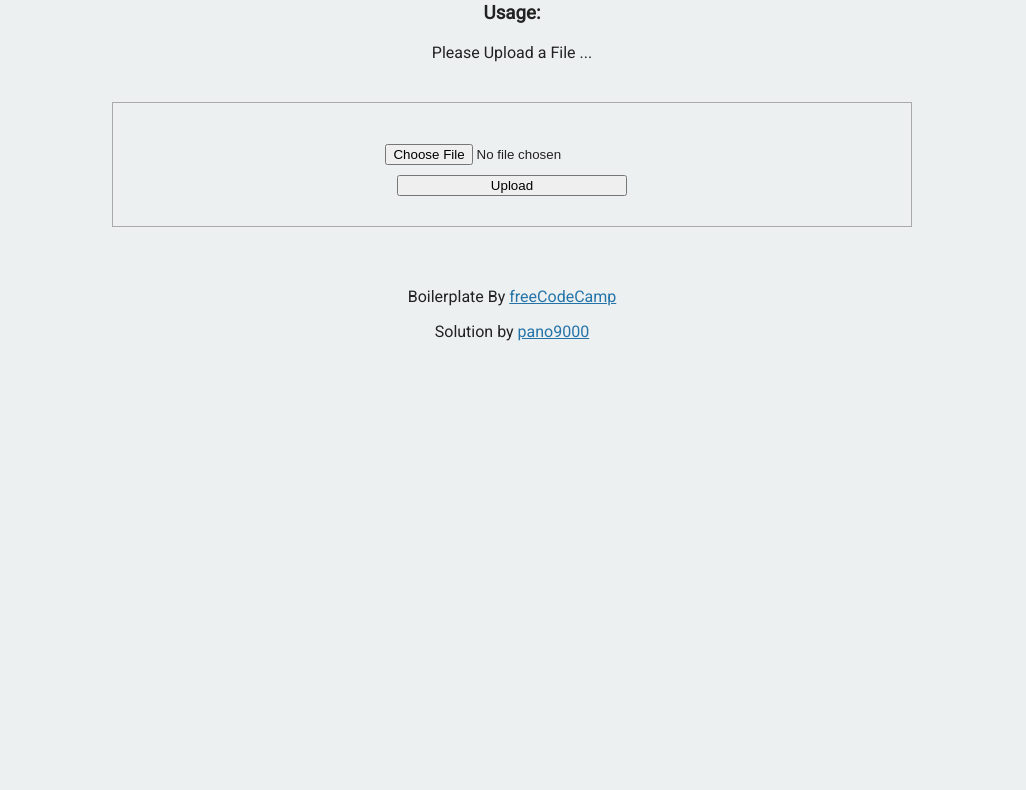
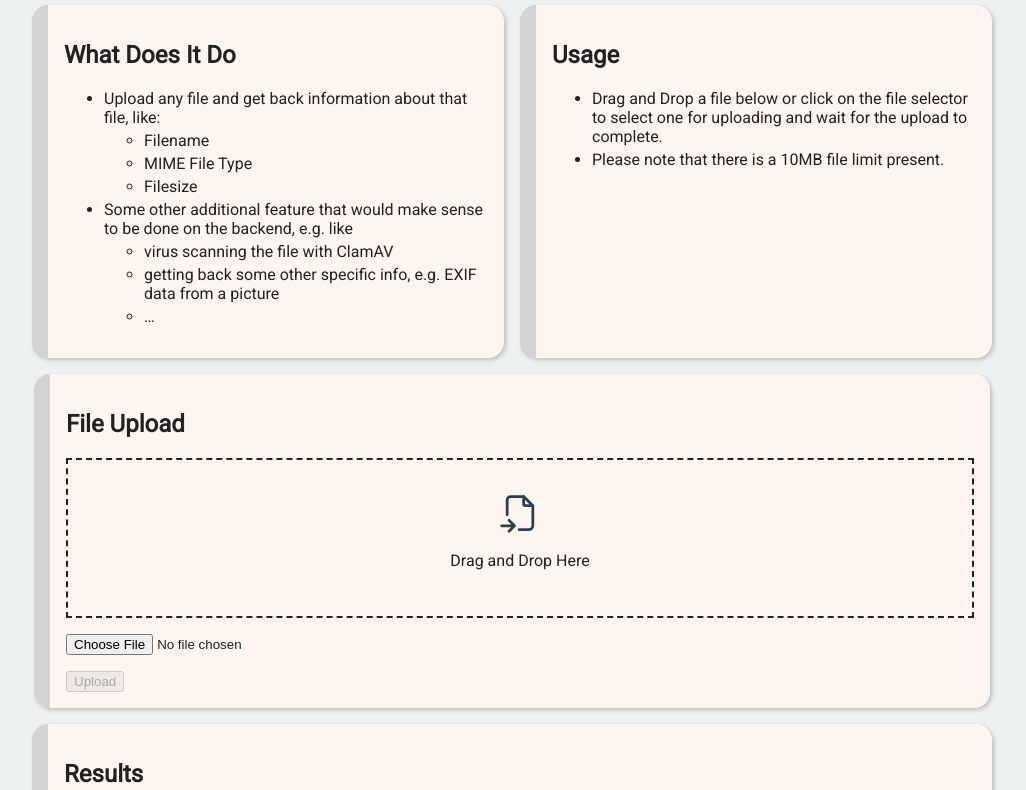
Before and after one commit to pano9000/freeCodeCamp, a website: page Back End Development and APIs/file-metadata-microservice/views/index.html in a window 1280 px wide. Shown: the part 86-876 px from the top of the page, without its empty margins (128-1154 px from the left). Before the commit the page ends 800 px from the top, so only its background shows below. Drawn offline with Linux system fonts and the light colour scheme.

Commit message:
(filemetadata/frontend): revamp page style/layout

```diff
--- a/Back End Development and APIs/file-metadata-microservice/public/style.css
+++ b/Back End Development and APIs/file-metadata-microservice/public/style.css
@@ -1,42 +1,128 @@
 /****** Main Styling ******/
+
+:root {
+  --box-shadow: 2px 2px 4px rgb(0, 0, 0, 0.2);
+}
+
+*, *:before, *:after {
+  box-sizing: inherit;
+}
+
+html {
+  box-sizing: border-box;
+}
 
 body {
   font-family: 'Roboto', sans-serif;
-  font-size: 16px;
+  font-size: 1rem;
   color: #222;
-  background-color: #ECF0F1;
+  background-color: #ECF0F0;
+}
+
+h1 {
   text-align: center;
+}
+
+li {
+  margin: 0.25rem 0rem;
 }
 
 main {
   padding: 0;
-  margin-top: 40px;
+  margin: 2rem auto;
+  max-width: 60rem;
 }
 
 footer {
-  margin-top: 60px;
+  margin-top: 2rem;
+  text-align: center;
 }
 
 a {
   color: #2574A9;
 }
 
-input {
-  display: block;
-  position: relative;
-  margin: 10px auto;
+#fieldset_upload {
+  border-right: none;
+  border-top: none;
+  border-bottom: none;
 }
 
-input#button {
-  width: 230px;
+.box {
+  padding: 1rem;
+  border-radius: 16px;
+  box-shadow: var(--box-shadow);
+  margin-bottom: 1rem;
+  background-color: #FFF5F0;
+  transition: border 0.2s;
 }
 
-.view {
-  position:relative;
-  margin: auto;
-  margin-top: 40px;
-  border: 1px  solid  #aaa;
-  padding: 20px;
-  width: 60%;
-  min-width: 400px;
+.box_info {
+  border-left: 1rem lightgray solid;
 }
+
+.box_ok {
+  border-left: 1rem lightgreen solid;
+}
+
+.box_error {
+  border-left: 1rem red solid;
+}
+
+#dragdrop {
+  display: flex;
+  justify-content: center;
+  align-items: center;
+  min-height: 10rem;
+  border: #222 dashed 2px;
+  margin: 0rem auto 1rem auto;
+}
+
+#dragdrop_icon {
+  display: block;
+  margin: 0 auto;
+}
+
+.message {
+  opacity: 0;
+  background: lightgray;
+  color: #fff;
+  border-radius: 5px;
+  padding: 0rem 1rem;
+  box-shadow: var(--box-shadow);
+  transition: opacity 0.2s;
+}
+
+.message_error::before {
+  content: "❌";
+
+}
+
+.message_ok::before {
+  content: "✔️";
+}
+
+#inputfield {
+  display: block;
+  margin-bottom: 1rem;
+}
+
+#wrap_results {
+  display: none;
+}
+
+@media screen and (min-width: 600px) {
+
+  #wrap_results {
+    grid-template-columns: 1fr 1fr 1fr;
+    gap: 1rem;
+  }
+
+  #section_info {
+    display: grid;
+    grid-template-columns: 1fr 1fr;
+    gap: 1rem;
+
+  }
+
+}
--- a/Back End Development and APIs/file-metadata-microservice/views/index.html
+++ b/Back End Development and APIs/file-metadata-microservice/views/index.html
@@ -10,19 +10,77 @@
 
    <body>
       <main class="container">
-        <section>
-          <h2>API Project: File Metadata Microservice</h2>
+        <h1>API Project: File Metadata Microservice</h1>
+        <section id="section_info">
+          <div class="box box_info">
+            <h2>What Does It Do</h2>
+            <ul>
+              <li>Upload any file and get back information about that file, like:
+                <ul>
+                  <li>Filename</li>
+                  <li>MIME File Type</li>
+                  <li>Filesize</li>
+                </ul>
+              </li>
+              <li>
+                Some other additional feature that would make sense to be done on the backend, e.g. like
+                <ul>
+                  <li>virus scanning the file with ClamAV</li>
+                  <li>getting back some other specific info, e.g. EXIF data from a picture</li>
+                  <li>&hellip;</li>
+                </ul>
+              </li>
+            </ul>
+          </div>
+          <div class="box box_info">
+            <h2>Usage</h2>
+            <ul>
+              <li>Drag and Drop a file below or click on the file selector to select one for uploading and wait for the upload to complete.</li>
+              <li>Please note that there is a 10MB file limit present.</li>
+            </ul>
+          </div>
+        </section>
 
-          <h3>Usage:</h3>
-          <p>
-            Please Upload a File ...
-          </p>
-          <div class="view">
-            <h4 id="output"></h4>
+        <section class="">
+          <fieldset id="fieldset_upload" class="box box_info">
+            <!--<legend>File Upload</legend>-->
+            <!--<h3 id="output"></h3>-->
+            <h2>File Upload</h2>
             <form enctype="multipart/form-data" method="POST" action="/api/fileanalyse">
+              <div id="dragdrop">
+                <div id="dragdrop_info_wrap">
+                  <img id="dragdrop_icon" src="/public/fileicon.svg">
+                  <p>Drag and Drop Here</p>
+                </div>
+              </div>
               <input id="inputfield" type="file" name="upfile">
-              <input id="button" type="submit" value="Upload">
+              <button id="btn_submit" type="submit" disabled>Upload</button>
+              <span id="input_message" class="message"></span>
             </form>
+          </fieldset>
+
+          <div class="box box_info">
+            <h2>Results</h2>
+            <div id="wrap_results">
+              <div>
+                <h3>Name</h3>
+                <p id="result_name"></p>
+              </div>
+
+              <div>
+                <h3>MIME Filetype</h3>
+                <p id="result_type"></p>
+              </div>
+
+              <div>
+                <h3>Filesize</h3>
+                <p id="result_size_bytes"></p>
+                <p id="result_size_kb"></p>
+                <p id="result_size_mb"></p>
+              </div>
+
+          </div>
+
           </div>
         </section>
       </main>
```
